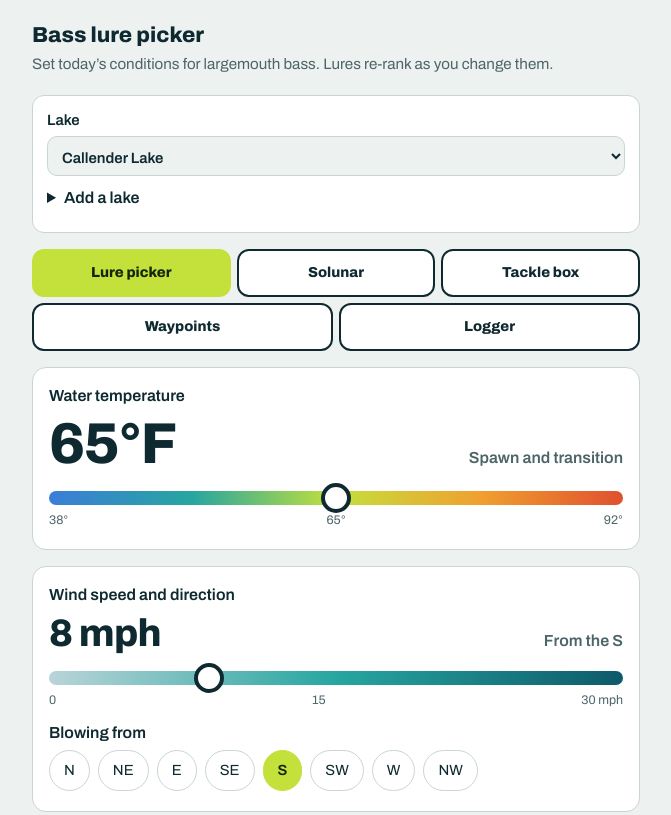
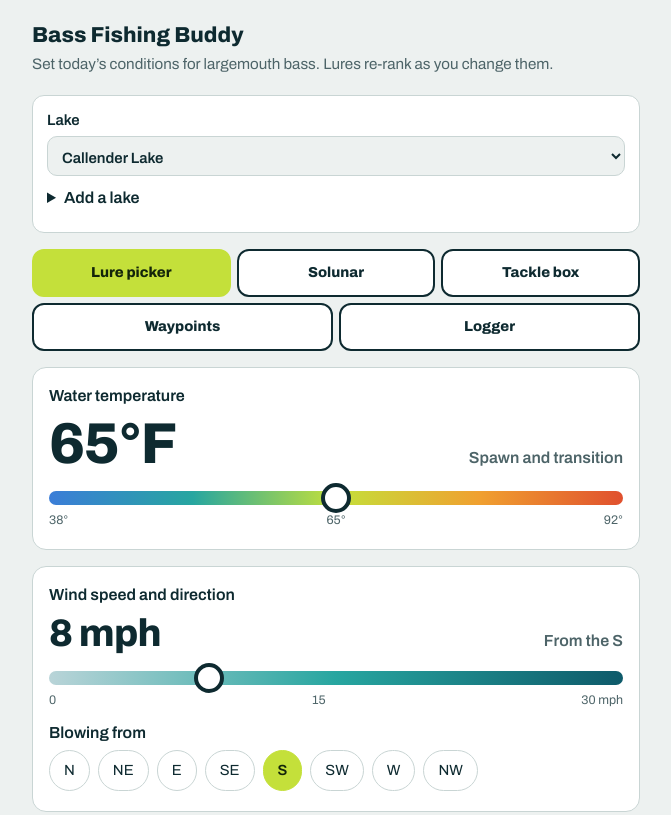
Before and after one commit to dharris75901/LurePicker, a plain HTML site: page index.html in a window 1280 px wide. Shown: the top 815 px of the page, without its empty margins (304-975 px from the left). Drawn offline with Linux system fonts and the light colour scheme.

Commit message:
Add files via upload

```diff
--- a/index.html
+++ b/index.html
@@ -3,7 +3,7 @@
 <head>
 <meta charset="utf-8">
 <meta name="viewport" content="width=device-width, initial-scale=1, viewport-fit=cover">
-<title>Bass Lure Picker</title>
+<title>Bass Fishing Buddy</title>
 <link rel="preconnect" href="https://fonts.googleapis.com">
 <link href="https://fonts.googleapis.com/css2?family=Archivo:wght@400;600;800&display=swap" rel="stylesheet">
 <style>
@@ -63,7 +63,7 @@ details{margin:4px 0 12px}summary{cursor:pointer;font-weight:600;min-height:32px
 </head>
 <body>
 <main>
-<h1>Bass lure picker</h1>
+<h1>Bass Fishing Buddy</h1>
 <p class="sub">Set today’s conditions for largemouth bass. Lures re-rank as you change them.</p>
 
 <div class="box" style="margin-bottom:16px">
```
